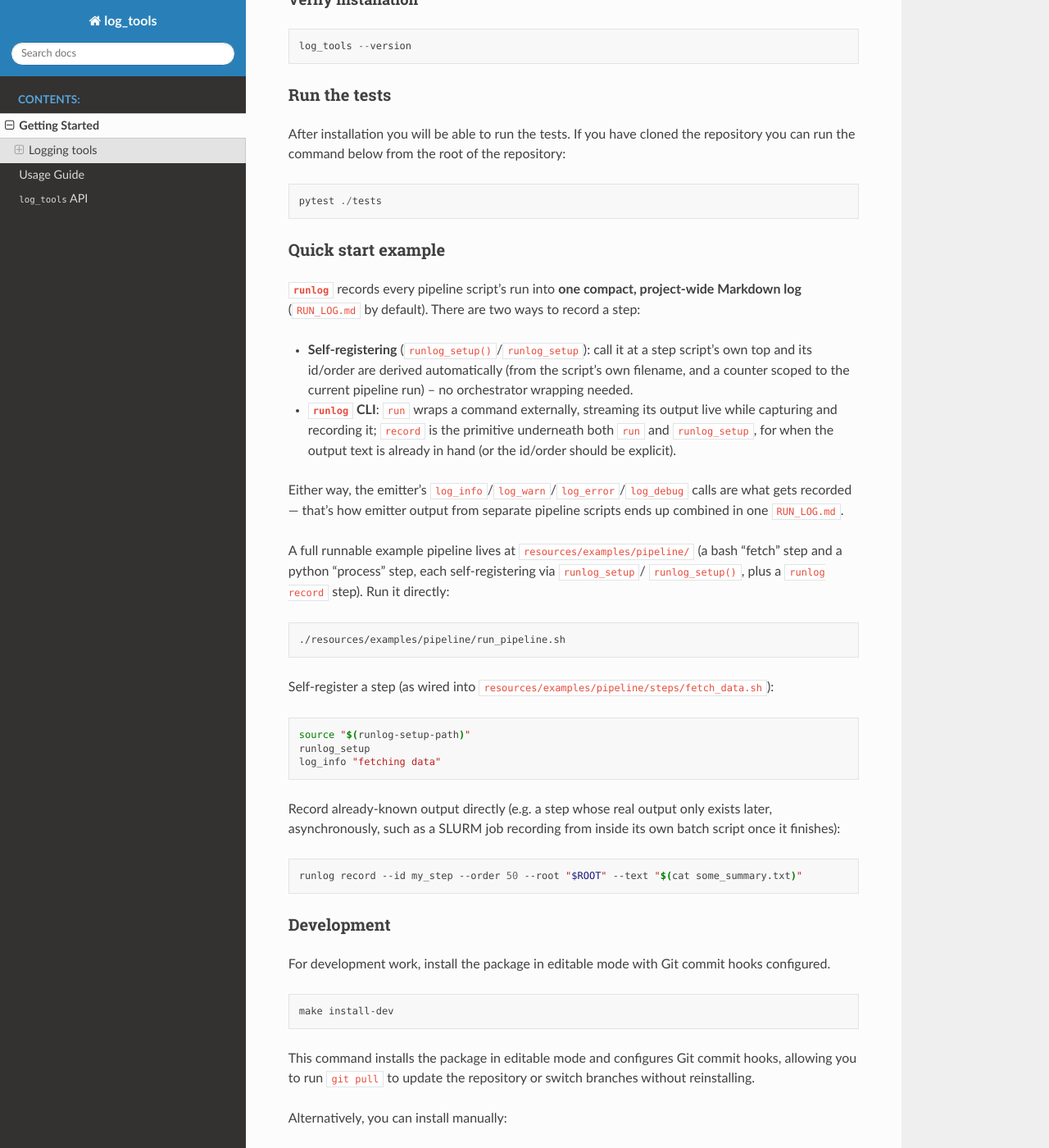
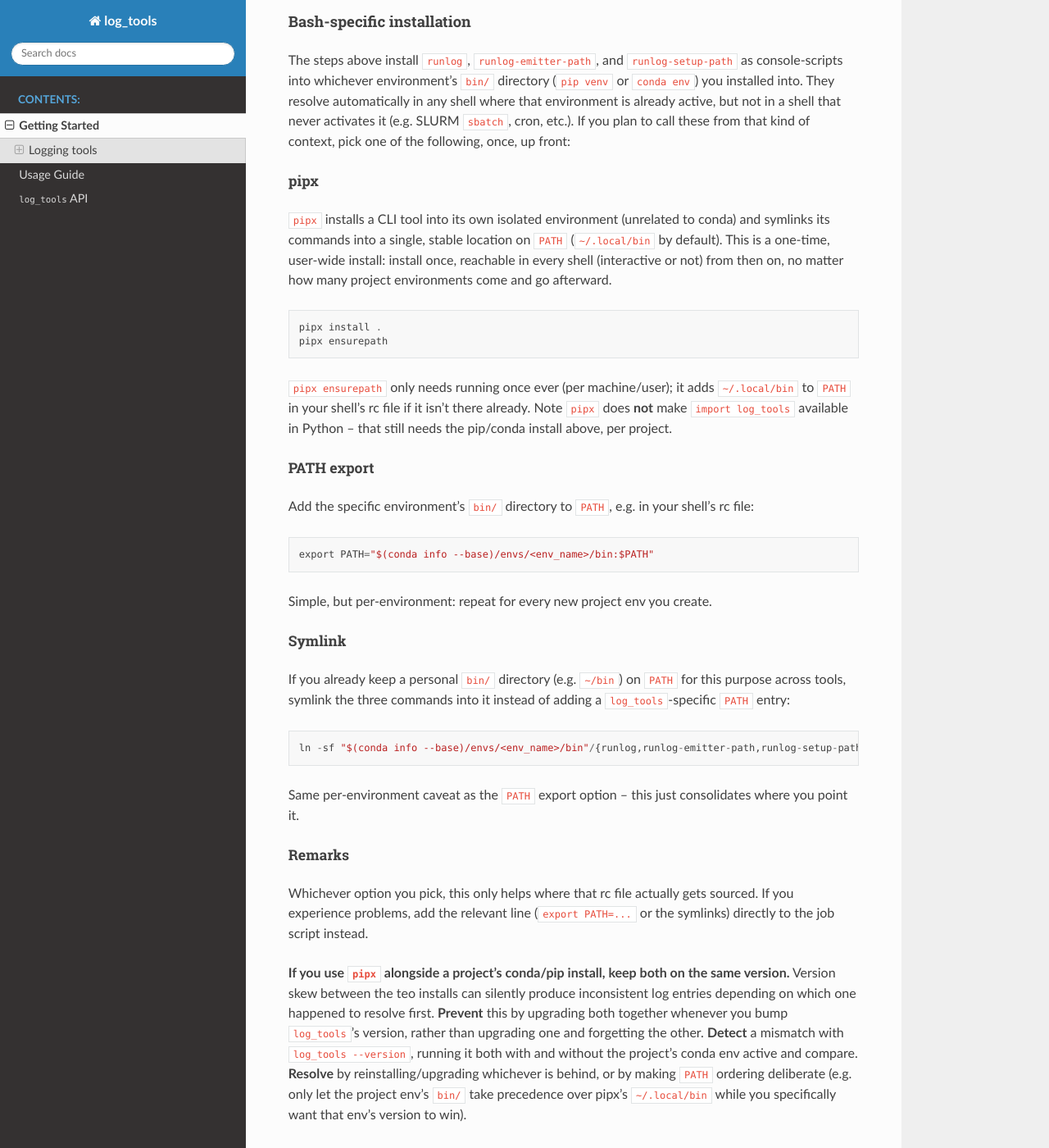
Before and after one commit to mvvugt/log_tools, a Sphinx documentation site: the page built from docs/source/getting_started.rst, in a window 1280 px wide and 1400 px high, scrolled down 1761 px. Shown: the whole window at 82% size. Built offline with Sphinx 7.4.7 and the Read the Docs theme 3.1.0, drawn with Linux system fonts in a browser that asks for light colours; some of the changed text lies outside the part shown.

Commit message:
chore(bash_install): specify bash installation

````diff
--- a/README.md
+++ b/README.md
@@ -20,10 +20,11 @@ documentation).
 
 ## Installation instructions
 At present, `log_tools` is undergoing development and no packages exist yet on
-PyPi. Therefore it is recommended that you install in either of the two ways
-below. Please keep in mind that development is primarily carried out on macOS
+PyPi. Installation is outlined here.
+
+Please keep in mind that development is primarily carried out on macOS
 with Python v3.13, and testing is additionally carried out on Linux (HPC
-clusters, and the CI pipeline's Docker container) across Python 3.11-3.13.
+clusters, and the CI pipeline's Docker container) across Python 3.9-3.13.
 
 To install `log_tools`, please use the git repo:
 ```
@@ -47,14 +46,16 @@ There are also conda yaml environment files in `./resources/conda` that
 have the same contents as `requirements.txt` but for conda packages, so all the
 pre-requisites.
 
-
 A new conda environment can be built using the command:
 ```
 conda env create --file ./resources/conda/conda_create.yaml
+# activate environment for package installation
+conda activate log_tools
 ```
 
 To add to an existing environment use:
 ```
+conda activate <env_name>
 conda env update --file ./resources/conda/conda_update.yaml
 ```
 
@@ -70,6 +71,68 @@ python -m pip install .
 ```
 
 For an editable (developer) install, see [Development](#development) below.
+
+### Bash-specific installation
+The steps above install `runlog`, `runlog-emitter-path`, and
+`runlog-setup-path` as console-scripts into whichever environment's
+`bin/` directory (`pip venv` or `conda env`) you installed into. They resolve
+automatically in any shell where that environment is already active, but not
+in a shell that never activates it (e.g. SLURM `sbatch`, cron, etc.).
+If you plan to call these from that kind of context, pick one of
+the following, once, up front:
+
+#### pipx
+[`pipx`](https://pipx.pypa.io/) installs a CLI tool into its own
+isolated environment (unrelated to conda) and symlinks its commands
+into a single, stable location on `PATH` (`~/.local/bin` by default).
+This is a one-time, user-wide install: install once, reachable in every
+shell (interactive or not) from then on, no matter how many project
+environments come and go afterward.
+```
+pipx install .
+pipx ensurepath
+```
+`pipx ensurepath` only needs running once ever (per machine/user); it
+adds `~/.local/bin` to `PATH` in your shell's rc file if it isn't
+there already. Note `pipx` does **not** make `import log_tools`
+available in Python -- that still needs the pip/conda install above,
+per project.
+
+#### PATH export
+Add the specific environment's `bin/` directory to `PATH`, e.g. in your
+shell's rc file:
+```
+export PATH="$(conda info --base)/envs/<env_name>/bin:$PATH"
+```
+Simple, but per-environment: repeat for every new project env you create.
+
+#### Symlink
+If you already keep a personal `bin/` directory (e.g. `~/bin`) on `PATH`
+for this purpose across tools, symlink the three commands into it instead
+of adding a `log_tools`-specific `PATH` entry:
+```
+ln -sf "$(conda info --base)/envs/<env_name>/bin"/{runlog,runlog-emitter-path,runlog-setup-path} ~/bin/
+```
+Same per-environment caveat as the `PATH` export option -- this just
+consolidates where you point it.
+
+#### Remarks
+Whichever option you pick, this only helps where that rc file actually
+gets sourced. If you experience problems, add the relevant line
+(`export PATH=...` or the symlinks) directly to the job script instead.
+
+**If you use `pipx` alongside a project's conda/pip install, keep both
+on the same version.**
+Version skew between the teo installs can silently produce inconsistent log
+entries depending on which one happened to resolve first.
+**Prevent** this by upgrading both together whenever you bump `log_tools`'s
+version, rather than upgrading one and forgetting the other.
+**Detect** a mismatch with `log_tools --version`, running it both
+with and without the project's conda env active and compare.
+**Resolve** by reinstalling/upgrading whichever is behind, or by making `PATH`
+ordering deliberate (e.g. only let the project env's `bin/` take
+precedence over pipx's `~/.local/bin` while you specifically want that
+env's version to win).
 
 ### Verify installation
 ```
````
Also changed, not shown: other parts of README.md (+1 -3 lines), docs/source/usage.rst (+4 -5 lines).
